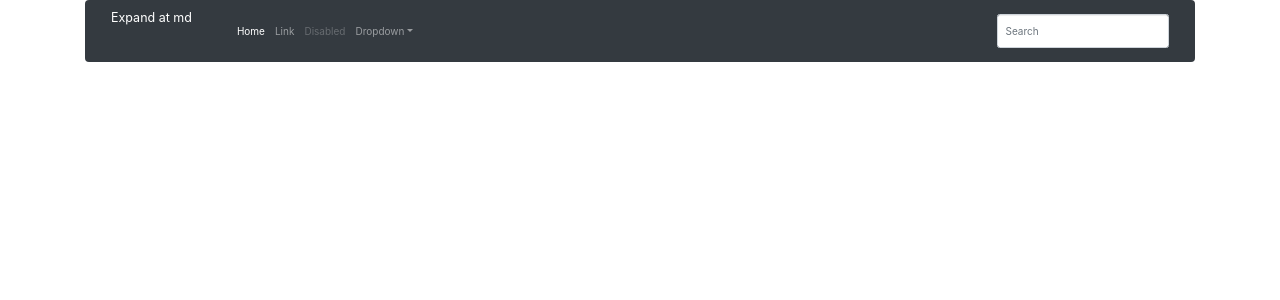
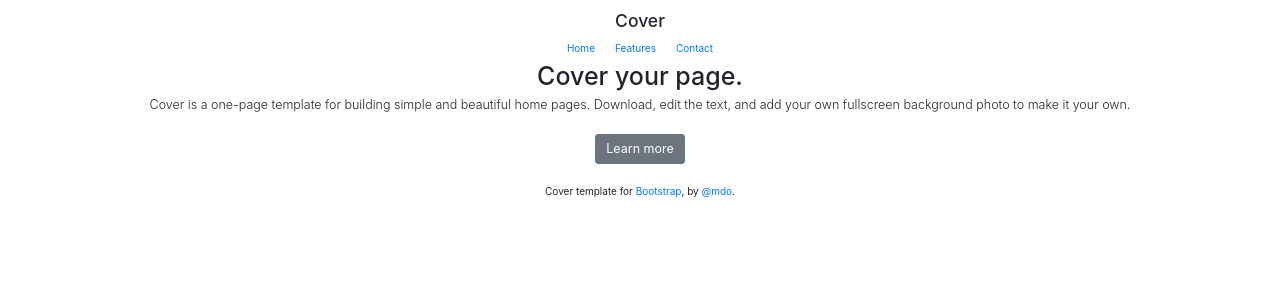
Before and after one commit to imosudi/fic, a Flask app: page / in a window 1280 px wide. Shown: the top 300 px of the page. Run offline with Flask 2, Linux system fonts and the light colour scheme; some libraries are stand-ins or nearby versions.

Commit message:
App Template Setup

```diff
--- a/templates/layout.html
+++ b/templates/layout.html
@@ -23,49 +23,36 @@
   {% endblock %}
 
 </head>
-  {% block navbar %}
+{% block navbar %}
 
+<body class="text-center">
+ <div class="cover-container d-flex h-100 p-3 mx-auto flex-column">
+      <header class="masthead mb-auto">
+        <div class="inner">
+          <h3 class="masthead-brand">Cover</h3>
+          <nav class="nav nav-masthead justify-content-center">
+            <a class="nav-link active" href="#">Home</a>
+            <a class="nav-link" href="#">Features</a>
+            <a class="nav-link" href="#">Contact</a>
+          </nav>
+        </div>
+      </header>
 
-  <header>
-    <!-- header-area start -->
-    <div id="sticker" class="header-area">
-      <div class="container">
-        <div class="row">
-          <div class="col-md-12 col-sm-12">
+      <main role="main" class="inner cover">
+        <h1 class="cover-heading">Cover your page.</h1>
+        <p class="lead">Cover is a one-page template for building simple and beautiful home pages. Download, edit the text, and add your own fullscreen background photo to make it your own.</p>
+        <p class="lead">
+          <a href="#" class="btn btn-lg btn-secondary">Learn more</a>
+        </p>
+      </main>
 
-            <!-- Navigation -->
+      <footer class="mastfoot mt-auto">
+        <div class="inner">
+          <p>Cover template for <a href="https://getbootstrap.com/">Bootstrap</a>, by <a href="https://twitter.com/mdo">@mdo</a>.</p>
+        </div>
+      </footer>
+    </div>
 
-            <nav class="navbar navbar-expand-md navbar-dark bg-dark">
-      <a class="navbar-brand" href="#">Expand at md</a>
-      <button class="navbar-toggler" type="button" data-toggle="collapse" data-target="#navbarsExample04" aria-controls="navbarsExample04" aria-expanded="false" aria-label="Toggle navigation">
-        <span class="navbar-toggler-icon"></span>
-      </button>
-
-      <div class="collapse navbar-collapse" id="navbarsExample04">
-        <ul class="navbar-nav mr-auto">
-          <li class="nav-item active">
-            <a class="nav-link" href="#">Home <span class="sr-only">(current)</span></a>
-          </li>
-          <li class="nav-item">
-            <a class="nav-link" href="#">Link</a>
-          </li>
-          <li class="nav-item">
-            <a class="nav-link disabled" href="#">Disabled</a>
-          </li>
-          <li class="nav-item dropdown">
-            <a class="nav-link dropdown-toggle" href="http://example.com" id="dropdown04" data-toggle="dropdown" aria-haspopup="true" aria-expanded="false">Dropdown</a>
-            <div class="dropdown-menu" aria-labelledby="dropdown04">
-              <a class="dropdown-item" href="#">Action</a>
-              <a class="dropdown-item" href="#">Another action</a>
-              <a class="dropdown-item" href="#">Something else here</a>
-            </div>
-          </li>
-        </ul>
-        <form class="form-inline my-2 my-md-0">
-          <input class="form-control" type="text" placeholder="Search">
-        </form>
-      </div>
-    </nav>
 
 
 
@@ -80,6 +67,6 @@
   {% endblock %}
 
   {% block content %}{% endblock %}
-
+</body>
   </html>
   {% endblock %}
```
